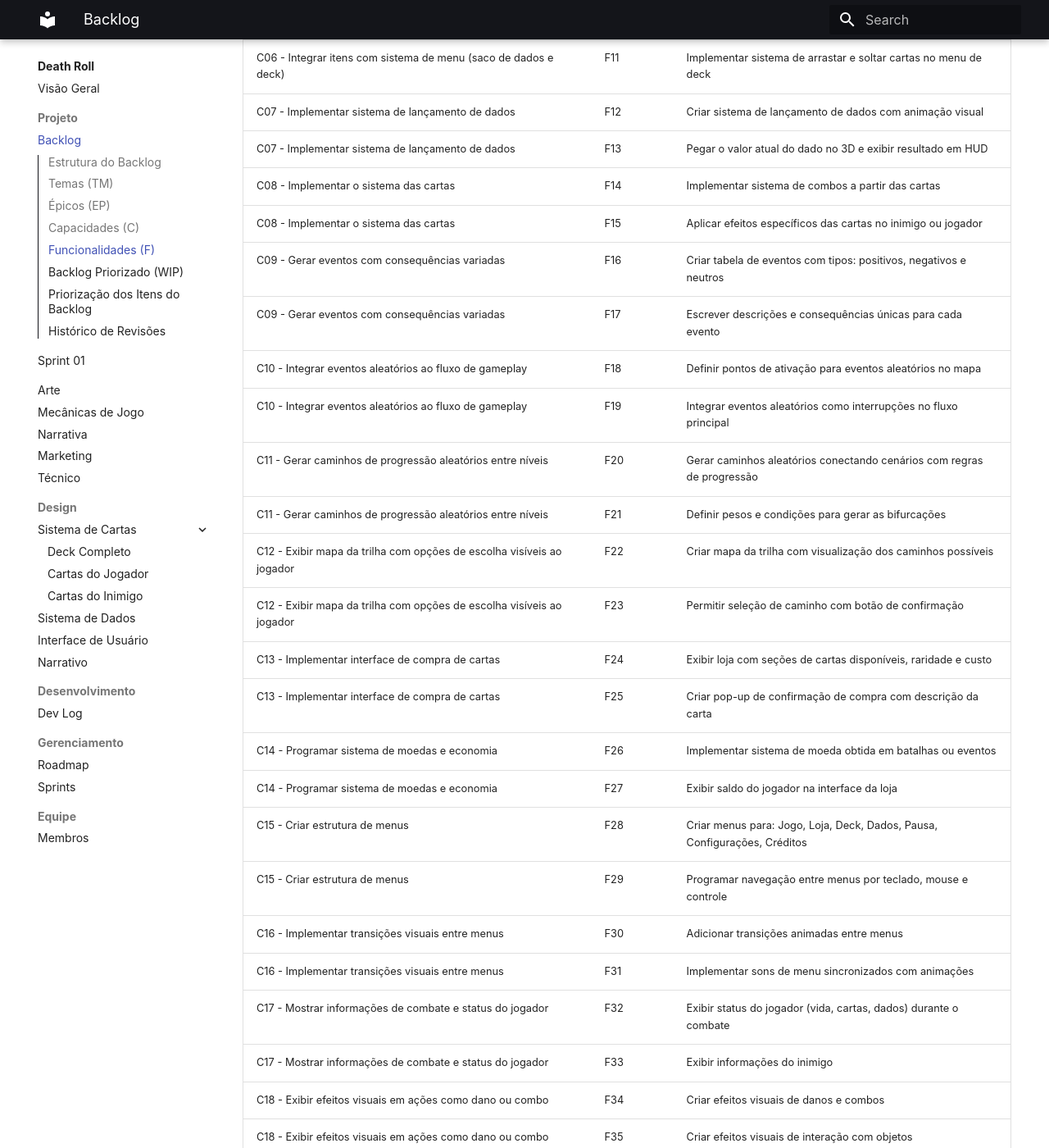
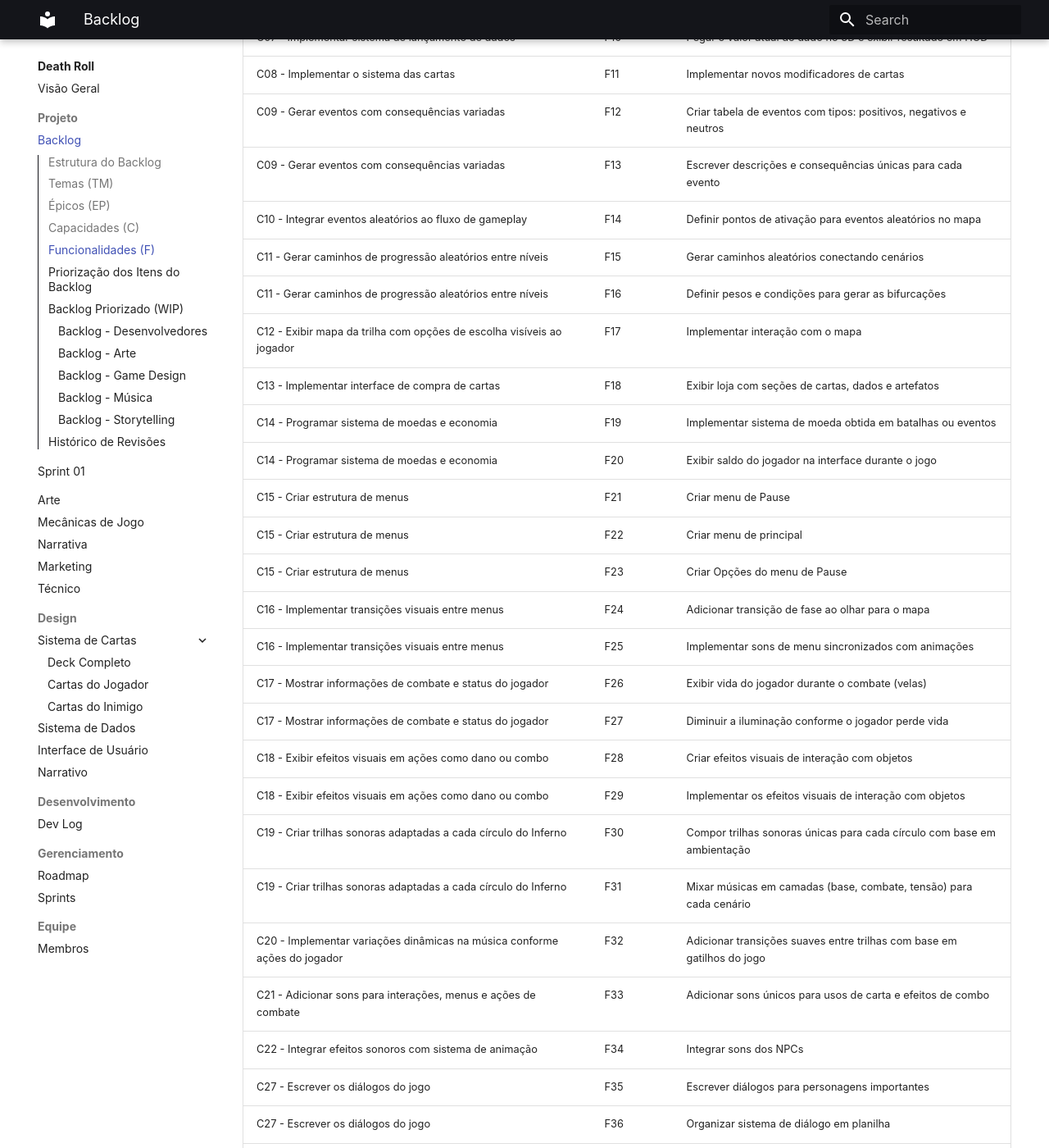
Before and after one commit to MadDevInc/documentation, an MkDocs documentation site: the page built from docs/deathRoll/projeto/backlog.md, in a window 1280 px wide and 1400 px high, scrolled down 4403 px. Shown: the whole window at 82% size. Built offline with MkDocs 1.6.1 and Material for MkDocs 9.7.7, drawn with Linux system fonts in a browser that asks for light colours; some web fonts are replaced; some of the changed text lies outside the part shown.

Commit message:
add backlog devs e arte priorizado

```diff
--- a/docs/deathRoll/projeto/backlog.md
+++ b/docs/deathRoll/projeto/backlog.md
@@ -91,72 +91,114 @@
 | Capacidade ()                                                             | ID  | Funcionalidade                                                            |
 | ------------------------------------------------------------------------- | --- | ------------------------------------------------------------------------- |
 | C01 - Criar cenários únicos para cada círculo do Inferno                  | F01 | Criar um fundo temático para cada círculo                                 |
-| C01 - Criar cenários únicos para cada círculo do Inferno                  | F02 | Integrar o cenário com objetos temáticos do círculo                       |
-| C02 - Otimizar performance visual dos cenários                            | F03 | Definir aspectos técnicos referentes à performance                        |
-| C02 - Otimizar performance visual dos cenários                            | F04 | Usar instâncias reutilizáveis para objetos do cenário                     |
-| C03 - Criar modelos 2D para NPCs e inimigos                               | F05 | Criar os sprites para os inimigos                                         |
-| C03 - Criar modelos 2D para NPCs e inimigos                               | F06 | Criar os sprites para os NPCs                                             |
-| C04 - Integrar personagens com sistema de combate                         | F07 | Integrar eventos de animação com sistema de combate                       |
-| C05 - Criar visuais distintos para cada item                              | F08 | Designar ícones únicos para cada tipo de carta e dado                     |
-| C05 - Criar visuais distintos para cada item                              | F09 | Criar animações de aquisição e uso visual de cada item                    |
-| C06 - Integrar itens com sistema de menu (saco de dados e deck)           | F10 | Exibir dados coletados e regras do jogo no menu do "saco de dados"        |
-| C06 - Integrar itens com sistema de menu (saco de dados e deck)           | F11 | Implementar sistema de arrastar e soltar cartas no menu de deck           |
-| C07 - Implementar sistema de lançamento de dados                          | F12 | Criar sistema de lançamento de dados com animação visual                  |
-| C07 - Implementar sistema de lançamento de dados                          | F13 | Pegar o valor atual do dado no 3D e exibir resultado em HUD               |
-| C08 - Implementar o sistema das cartas                                    | F14 | Implementar sistema de combos a partir das cartas                         |
-| C08 - Implementar o sistema das cartas                                    | F15 | Aplicar efeitos específicos das cartas no inimigo ou jogador              |
-| C09 - Gerar eventos com consequências variadas                            | F16 | Criar tabela de eventos com tipos: positivos, negativos e neutros         |
-| C09 - Gerar eventos com consequências variadas                            | F17 | Escrever descrições e consequências únicas para cada evento               |
-| C10 - Integrar eventos aleatórios ao fluxo de gameplay                    | F18 | Definir pontos de ativação para eventos aleatórios no mapa                |
-| C10 - Integrar eventos aleatórios ao fluxo de gameplay                    | F19 | Integrar eventos aleatórios como interrupções no fluxo principal          |
-| C11 - Gerar caminhos de progressão aleatórios entre níveis                | F20 | Gerar caminhos aleatórios conectando cenários com regras de progressão    |
-| C11 - Gerar caminhos de progressão aleatórios entre níveis                | F21 | Definir pesos e condições para gerar as bifurcações                       |
-| C12 - Exibir mapa da trilha com opções de escolha visíveis ao jogador     | F22 | Criar mapa da trilha com visualização dos caminhos possíveis              |
-| C12 - Exibir mapa da trilha com opções de escolha visíveis ao jogador     | F23 | Permitir seleção de caminho com botão de confirmação                      |
-| C13 - Implementar interface de compra de cartas                           | F24 | Exibir loja com seções de cartas disponíveis, raridade e custo            |
-| C13 - Implementar interface de compra de cartas                           | F25 | Criar pop-up de confirmação de compra com descrição da carta              |
-| C14 - Programar sistema de moedas e economia                              | F26 | Implementar sistema de moeda obtida em batalhas ou eventos                |
-| C14 - Programar sistema de moedas e economia                              | F27 | Exibir saldo do jogador na interface da loja                              |
-| C15 - Criar estrutura de menus                                            | F28 | Criar menus para: Jogo, Loja, Deck, Dados, Pausa, Configurações, Créditos |
-| C15 - Criar estrutura de menus                                            | F29 | Programar navegação entre menus por teclado, mouse e controle             |
-| C16 - Implementar transições visuais entre menus                          | F30 | Adicionar transições animadas entre menus                                 |
-| C16 - Implementar transições visuais entre menus                          | F31 | Implementar sons de menu sincronizados com animações                      |
-| C17 - Mostrar informações de combate e status do jogador                  | F32 | Exibir status do jogador (vida, cartas, dados) durante o combate          |
-| C17 - Mostrar informações de combate e status do jogador                  | F33 | Exibir informações do inimigo                                             |
-| C18 - Exibir efeitos visuais em ações como dano ou combo                  | F34 | Criar efeitos visuais de danos e combos                                   |
-| C18 - Exibir efeitos visuais em ações como dano ou combo                  | F35 | Criar efeitos visuais de interação com objetos                            |
-| C19 - Criar trilhas sonoras adaptadas a cada círculo do Inferno           | F36 | Compor trilhas sonoras únicas para cada círculo com base em ambientação   |
-| C19 - Criar trilhas sonoras adaptadas a cada círculo do Inferno           | F37 | Mixar músicas em camadas (base, combate, tensão) para cada cenário        |
-| C20 - Implementar variações dinâmicas na música conforme ações do jogador | F38 | Mudar a intensidade da trilha com base na ação do jogador (ex: combate)   |
-| C20 - Implementar variações dinâmicas na música conforme ações do jogador | F39 | Adicionar transições suaves entre trilhas com base em gatilhos do jogo    |
-| C21 - Adicionar sons para interações, menus e ações de combate            | F40 | Criar sons para interações e menus                                        |
-| C21 - Adicionar sons para interações, menus e ações de combate            | F41 | Adicionar sons únicos para usos de carta e efeitos de combo               |
-| C22 - Integrar efeitos sonoros com sistema de animação                    | F42 | Integrar sons com animações de ataque e interação                         |
-| C22 - Integrar efeitos sonoros com sistema de animação                    | F43 | Integrar sons dos NPCs                                                    |
-| C27 - Escrever os diálogos do jogo                                        | F44 | Escrever diálogos ramificados para personagens importantes                |
-| C27 - Escrever os diálogos do jogo                                        | F45 | Organizar sistema de diálogo em planilha                                  |
-| C28 - Implementar sistema de taunt de elites e boss para o jogador        | F46 | Criar falas provocativas para elites e chefes com base no combate         |
-| C28 - Implementar sistema de taunt de elites e boss para o jogador        | F47 | Integrar sistema de taunts com entrada de combate do jogador              |
-| C29 - Integrar o sistema de artefatos                                     | F48 | Criar o menu de artefatos                                                 |
-| C29 - Integrar o sistema de artefatos                                     | F49 | Desbloquear os artefatos como colecionáveis                               |
-
-## Backlog Priorizado (WIP)
-
-Work In Progress
+| C03 - Criar modelos 2D para NPCs e inimigos                               | F02 | Criar os sprites para os inimigos                                         |
+| C03 - Criar modelos 2D para NPCs e inimigos                               | F03 | Criar os sprites NPCs                                                     |
+| C04 - Integrar personagens com sistema de combate                         | F04 | Integrar eventos de animação com sistema de combate                       |
+| C05 - Criar visuais distintos para cada item                              | F05 | Designar ícones únicos para cada tipo de carta e dado                     |
+| C05 - Criar visuais distintos para cada item                              | F06 | Criar animações de aquisição e uso visual de cada item                    |
+| C06 - Integrar itens com sistema de menu (saco de dados e deck)           | F07 | Exibir dados coletados e regras do jogo no menu do "saco de dados"        |
+| C06 - Integrar itens com sistema de menu (saco de dados e deck)           | F08 | Implementar sistema de arrastar e soltar cartas no menu de deck           |
+| C07 - Implementar sistema de lançamento de dados                          | F09 | Criar sistema de lançamento de dados com animação visual                  |
+| C07 - Implementar sistema de lançamento de dados                          | F10 | Pegar o valor atual do dado no 3D e exibir resultado em HUD               |
+| C08 - Implementar o sistema das cartas                                    | F11 | Implementar novos modificadores de cartas                                 |
+| C09 - Gerar eventos com consequências variadas                            | F12 | Criar tabela de eventos com tipos: positivos, negativos e neutros         |
+| C09 - Gerar eventos com consequências variadas                            | F13 | Escrever descrições e consequências únicas para cada evento               |
+| C10 - Integrar eventos aleatórios ao fluxo de gameplay                    | F14 | Definir pontos de ativação para eventos aleatórios no mapa                |
+| C11 - Gerar caminhos de progressão aleatórios entre níveis                | F15 | Gerar caminhos aleatórios conectando cenários                             |
+| C11 - Gerar caminhos de progressão aleatórios entre níveis                | F16 | Definir pesos e condições para gerar as bifurcações                       |
+| C12 - Exibir mapa da trilha com opções de escolha visíveis ao jogador     | F17 | Implementar interação com o mapa                                          |
+| C13 - Implementar interface de compra de cartas                           | F18 | Exibir loja com seções de cartas, dados e artefatos                       |
+| C14 - Programar sistema de moedas e economia                              | F19 | Implementar sistema de moeda obtida em batalhas ou eventos                |
+| C14 - Programar sistema de moedas e economia                              | F20 | Exibir saldo do jogador na interface durante o jogo                       |
+| C15 - Criar estrutura de menus                                            | F21 | Criar menu de Pause                                                       |
+| C15 - Criar estrutura de menus                                            | F22 | Criar menu de principal                                                   |
+| C15 - Criar estrutura de menus                                            | F23 | Criar Opções do menu de Pause                                             |
+| C16 - Implementar transições visuais entre menus                          | F24 | Adicionar transição de fase ao olhar para o mapa                          |
+| C16 - Implementar transições visuais entre menus                          | F25 | Implementar sons de menu sincronizados com animações                      |
+| C17 - Mostrar informações de combate e status do jogador                  | F26 | Exibir vida do jogador durante o combate (velas)                          |
+| C17 - Mostrar informações de combate e status do jogador                  | F27 | Diminuir a iluminação conforme o jogador perde vida                       |
+| C18 - Exibir efeitos visuais em ações como dano ou combo                  | F28 | Criar efeitos visuais de interação com objetos                            |
+| C18 - Exibir efeitos visuais em ações como dano ou combo                  | F29 | Implementar os efeitos visuais de interação com objetos                   |
+| C19 - Criar trilhas sonoras adaptadas a cada círculo do Inferno           | F30 | Compor trilhas sonoras únicas para cada círculo com base em ambientação   |
+| C19 - Criar trilhas sonoras adaptadas a cada círculo do Inferno           | F31 | Mixar músicas em camadas (base, combate, tensão) para cada cenário        |
+| C20 - Implementar variações dinâmicas na música conforme ações do jogador | F32 | Adicionar transições suaves entre trilhas com base em gatilhos do jogo    |
+| C21 - Adicionar sons para interações, menus e ações de combate            | F33 |     Adicionar sons únicos para usos de carta e efeitos de combo           |
+| C22 - Integrar efeitos sonoros com sistema de animação                    | F34 | Integrar sons dos NPCs                                                    |
+| C27 - Escrever os diálogos do jogo                                        | F35 | Escrever diálogos para personagens importantes                            |
+| C27 - Escrever os diálogos do jogo                                        | F36 | Organizar sistema de diálogo em planilha                                  |
+| C28 - Implementar sistema de taunt de elites e boss para o jogador        | F37 | Criar falas provocativas para elites e chefes                             |
+| C28 - Implementar sistema de taunt de elites e boss para o jogador        | F38 | Integrar sistema de taunts com entrada de combate do jogador              |
+| C29 - Integrar o sistema de artefatos                                     | F39 | Criar o menu de artefatos                                                 |
+| C29 - Integrar o sistema de artefatos                                     | F40 | Desbloquear os artefatos como colecionáveis                               |
 
 ## Priorização dos Itens do Backlog
 
 A priorização dos itens do backlog foi baseada nos requisitos considerados mais relevantes. Os critérios utilizados foram:
 
 - **Maior Importância**
-- **Menor Esforço**
-- **Menor Risco**
+- **Menor Complexidade**
+- **Menor Risco & Incerteza**
 
 Para determinar a prioridade de cada item, utilizou-se a seguinte fórmula:
 
-**Prioridade = Importância / (Esforço + Risco)**
+**Prioridade = (2 * Importância) / 1 + ((2 * Risco&Incerteza) + Complexidade)**
 
 Essa abordagem visa maximizar a entrega de valor, priorizando tarefas rápidas e impactantes. Com isso, buscamos garantir um progresso ágil e eficiente ao longo do desenvolvimento do jogo.
+
+## Backlog Priorizado (WIP)
+
+WIP
+
+### Backlog - Desenvolvedores
+
+| ID e Funcionalidade                                         | I | R&I | C | D | Prioridade |
+|-------------------------------------------------------------|---|-----|---|---|------------|
+| F08: Implementar sistema de arrastar e soltar cartas no menu de deck | 5 | 1   | 1 | 1 | ∞          |
+| F09: Criar sistema de lançamento de dados com animação visual       | 5 | 1   | 1 | 1 | ∞          |
+| F10: Pegar o valor atual do dado no 3D e exibir resultado em HUD    | 5 | 1   | 1 | 1 | ∞          |
+| F11: Implementar novos modificadores de cartas                      | 5 | 1   | 1 | 1 | ∞          |
+| F26: Exibir vida do jogador durante o combate (velas)              | 5 | 1   | 1 | 1 | **2.50**   |
+| F07: Exibir dados coletados e regras no menu do "saco de dados"     | 5 | 1   | 1 | 1 | **2.50**   |
+| F20: Exibir saldo do jogador na interface durante o jogo           | 5 | 1   | 1 | 1 | **2.50**   |
+| F17: Implementar interação com o mapa                               | 5 | 1   | 1 | 2 | **1.25**   |
+| F27: Diminuir a iluminação conforme o jogador perde vida           | 4 | 1   | 1 | 2 | **1.00**   |
+| F14: Definir pontos de ativação para eventos aleatórios no mapa    | 5 | 3   | 5 | 1 | **0.83**   |
+| F15: Gerar caminhos aleatórios conectando cenários                 | 5 | 3   | 5 | 1 | **0.83**   |
+| F18: Exibir loja com cartas, dados e artefatos                     | 5 | 1   | 1 | 3 | **0.83**   |
+| F21: Criar menu de pause                                           | 2 | 2   | 2 | 1 | **0.57**   |
+| F39: Criar o menu de artefatos                                     | 1 | 1   | 1 | 1 | **0.50**   |
+| F24: Adicionar transição de fase ao olhar para o mapa              | 2 | 1   | 1 | 2 | **0.50**   |
+| F38: Integrar sistema de taunts com entrada de combate do jogador  | 3 | 2   | 2 | 2 | **0.43**   |
+| F04: Integrar eventos de animação com sistema de combate           | 5 | 3   | 5 | 2 | **0.42**   |
+| F29: Implementar os efeitos visuais de interação com objetos       | 2 | 1   | 2 | 3 | **0.27**   |
+| F25: Implementar sons de menu sincronizados com animações          | 1 | 1   | 1 | 2 | **0.25**   |
+| F34: Integrar sons dos NPCs                                        | 1 | 1   | 1 | 2 | **0.25**   |
+| F40: Desbloquear os artefatos como colecionáveis                   | 1 | 1   | 1 | 2 | **0.25**   |
+| F22: Criar menu principal                                          | 1 | 1   | 1 | 3 | **0.17**   |
+| F23: Criar Opções do menu de Pause                                 | 2 | 4   | 5 | 2 | **0.14**   |
+| F06: Criar animações de aquisição e uso visual de cada item        | 1 | 5   | 3 | 1 | **0.14**   |
+
+### Backlog - Arte
+
+| ID e Funcionalidade                                                     | I | R&I | C | D | Prioridade |
+|-------------------------------------------------------------------------|---|-----|---|---|------------|
+| F05: Designar ícones únicos para cada tipo de carta e dado (Em andamento) | 5 | 1   | 1 | 1 | ∞          |
+| F02: Criar os sprites para os inimigos                                  | 5 | 2   | 3 | 1 | **0.63**   |
+| F03: Criar os sprites para os NPCs                                      | 3 | 1   | 1 | 1 | **0.75**   |
+| F01: Criar um fundo temático para cada círculo                          | 1 | 1   | 5 | 1 | **0.14**   |
+| F28: Criar efeitos visuais de interação com objetos                     | 2 | 1   | 2 | 3 | **0.27**   |
+
+### Backlog - Game Design
+
+WIP
+
+### Backlog - Música
+
+WIP
+
+### Backlog - Storytelling
+
+WIP
 
 ---
 
```
Also changed, not shown: other parts of docs/deathRoll/projeto/backlog.md (+1 -0 lines).
